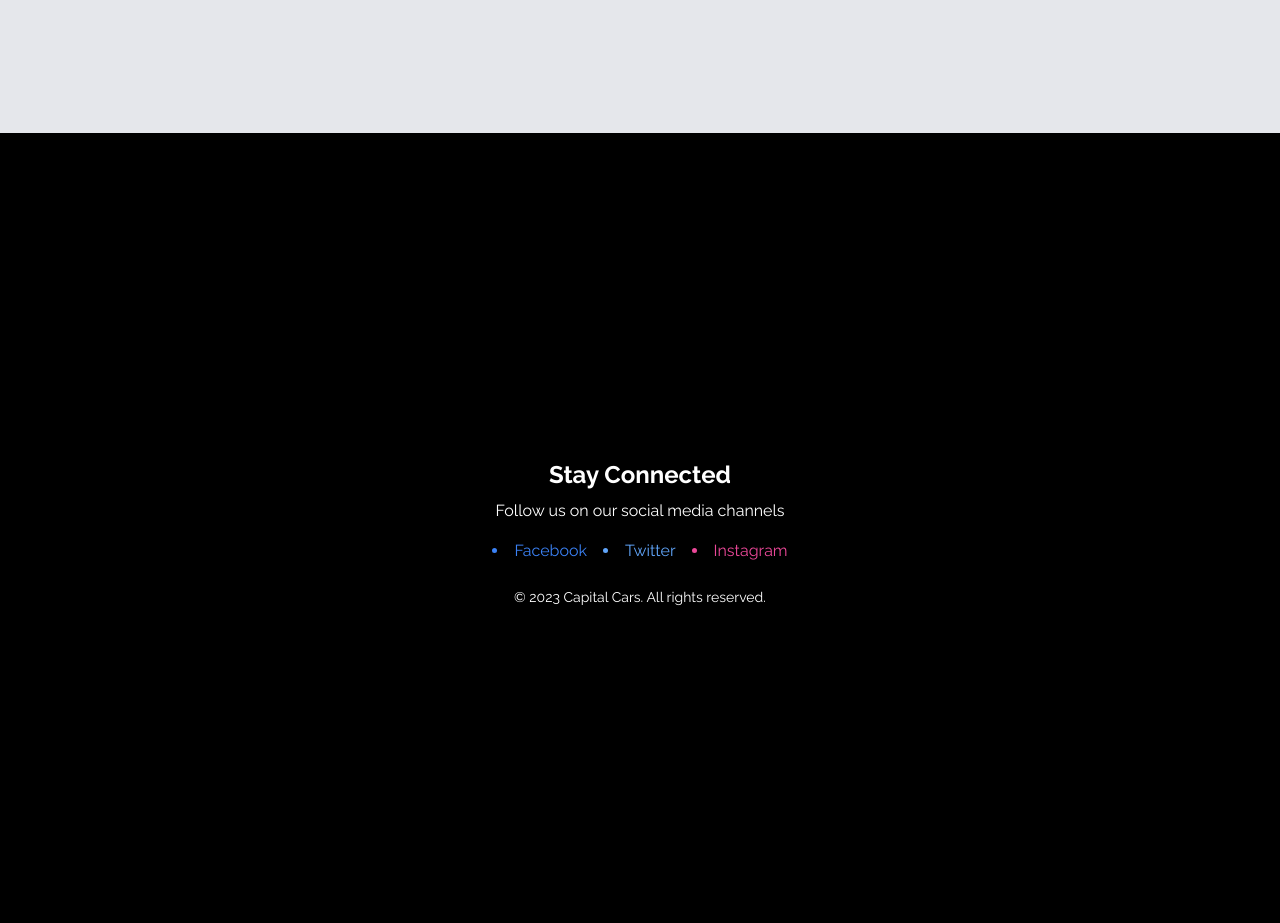
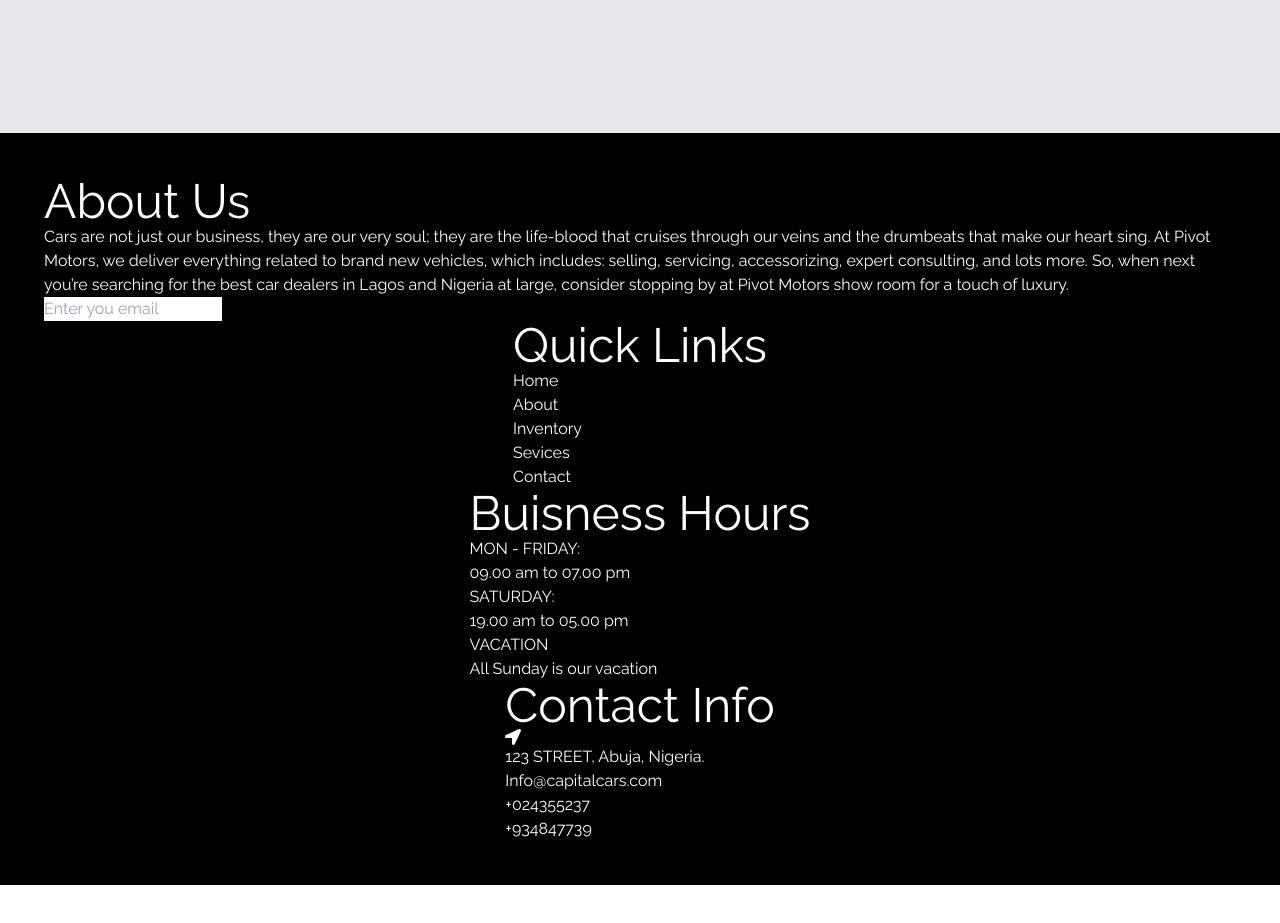
Before and after one commit to Youssoufai/sarkin-mota, a Next.js app: page / in a window 1280 px wide. Shown: the part 6100-7023 px from the top of the page. After the commit the page ends 6985 px from the top, so only its background shows below. Built offline with nearby package versions, Linux system fonts and the light colour scheme; a web font is replaced by a local one.

Commit message:
Footer Section: Review

```diff
--- a/app/components/Footer.jsx
+++ b/app/components/Footer.jsx
@@ -1,19 +1,58 @@
+import { FaLocationArrow } from "react-icons/fa";
+
 const Footer = () => {
     return (
         <>
-            <section className="h-screen bg-black text-white flex flex-col items-center justify-center">
-                <div className="text-center">
-                    <h2 className="text-2xl font-bold">Stay Connected</h2>
-                    <p className="mt-2">Follow us on our social media channels</p>
-                </div>
-                <div className="flex space-x-4 mt-4">
-                    <li href="#" className="text-blue-500">Facebook</li>
-                    <li href="#" className="text-blue-400">Twitter</li>
-                    <li href="#" className="text-pink-500">Instagram</li>
-                </div>
-                <div className="mt-6">
-                    <p className="text-sm">© 2023 Capital Cars. All rights reserved.</p>
-                </div>
+            <section className="h-full p-11 bg-black text-white flex flex-col items-center justify-center">
+                <section>
+                    <h1 className="text-5xl">About Us</h1>
+                    <p>Cars are not just our business, they are our
+                        very soul; they are the life-blood that cruises
+                        through our veins and the drumbeats that make our heart sing.
+                        At Pivot Motors, we deliver everything related to brand new vehicles, which
+                        includes: selling, servicing, accessorizing, expert consulting, and lots more. So, when next you’re searching for the best car dealers in Lagos and Nigeria at
+                        large, consider stopping by at Pivot Motors show room for a touch of luxury.</p>
+
+                    <input type="text" placeholder="Enter you email" />
+                </section>
+                <section>
+                    <h1 className="text-5xl">Quick Links</h1>
+                    <ul>
+                        <li>Home</li>
+                        <li>About</li>
+                        <li>Inventory</li>
+                        <li>Sevices</li>
+                        <li>Contact</li>
+                    </ul>
+                </section>
+                <section>
+                    <h1 className="text-5xl">Buisness Hours</h1>
+
+                    <div>
+                        <div>
+                            <h3>MON - FRIDAY:</h3>
+                            <p>09.00 am to 07.00 pm</p>
+                        </div>
+                        <div>
+                            <h3>SATURDAY:</h3>
+                            <p>19.00 am to 05.00 pm</p>
+                        </div>
+                        <div>
+                            <h3>VACATION</h3>
+                            <p>All Sunday is our vacation</p>
+                        </div>
+                    </div>
+
+                </section>
+                <section>
+                    <h1 className="text-5xl">Contact Info</h1>
+                    <ul>
+                        <li> <FaLocationArrow /> 123 STREET, Abuja, Nigeria.</li>
+                        <li>Info@capitalcars.com</li>
+                        <li>+024355237</li>
+                        <li>+934847739</li>
+                    </ul>
+                </section>
             </section>
         </>
     )
```
